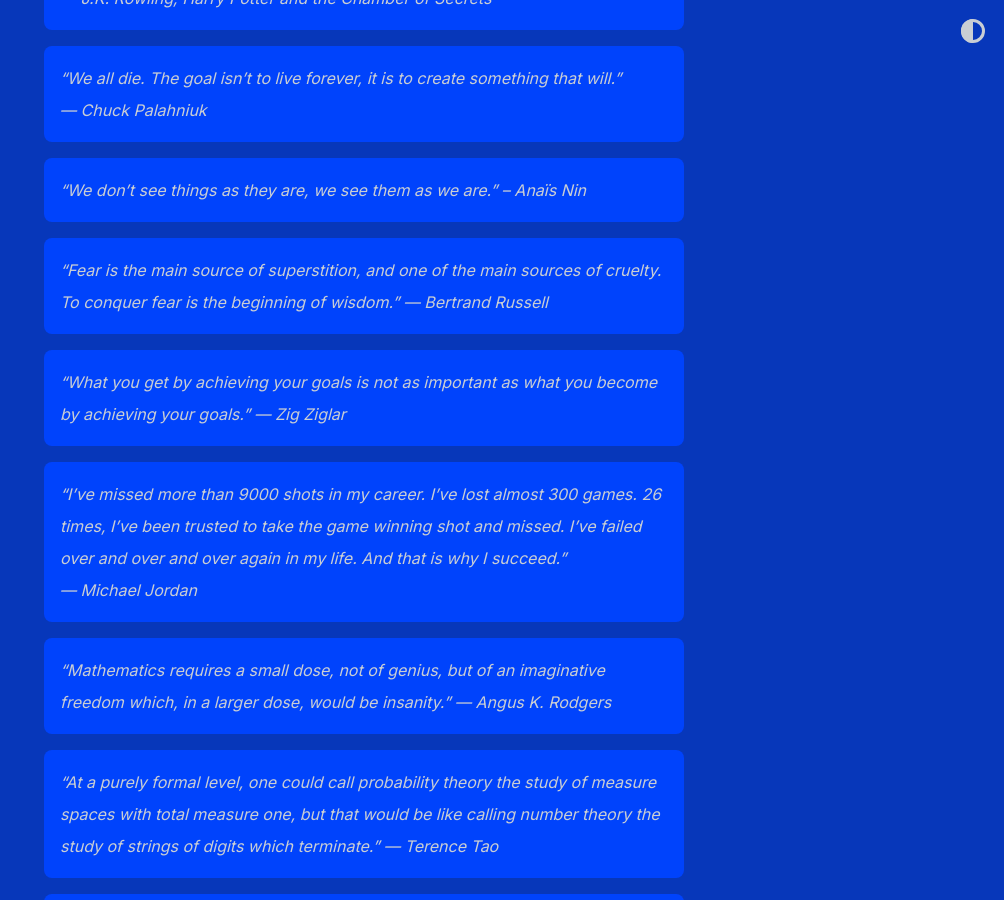
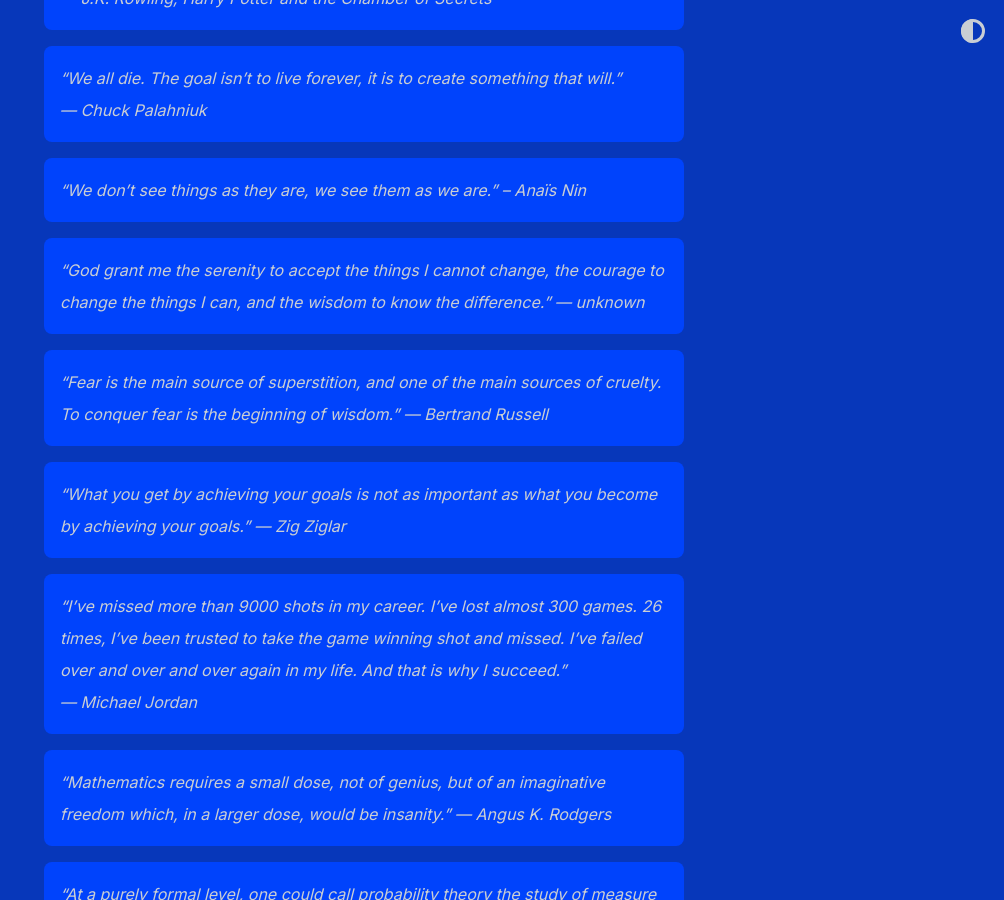
Before and after one commit to shihankanungo/shihankanungo.github.io, a Jekyll site: the page built from quotes.md, in a window 1280 px wide and 900 px high, scrolled down 444 px. Shown: the whole window, without its empty margins (276-1280 px from the left). Built offline with Jekyll 4.4.1, drawn with Linux system fonts in a browser that asks for light colours.

Commit message:
Update quotes.md

```diff
--- a/quotes.md
+++ b/quotes.md
@@ -13,6 +13,8 @@ title: Quotes
 --- Chuck Palahniuk
 
 > "We don't see things as they are, we see them as we are." -- Anaïs Nin
+
+> "God grant me the serenity to accept the things I cannot change, the courage to change the things I can, and the wisdom to know the difference." --- unknown
 
 > "Fear is the main source of superstition, and one of the main sources of cruelty. To conquer fear is the beginning of wisdom." --- Bertrand Russell
 
```
